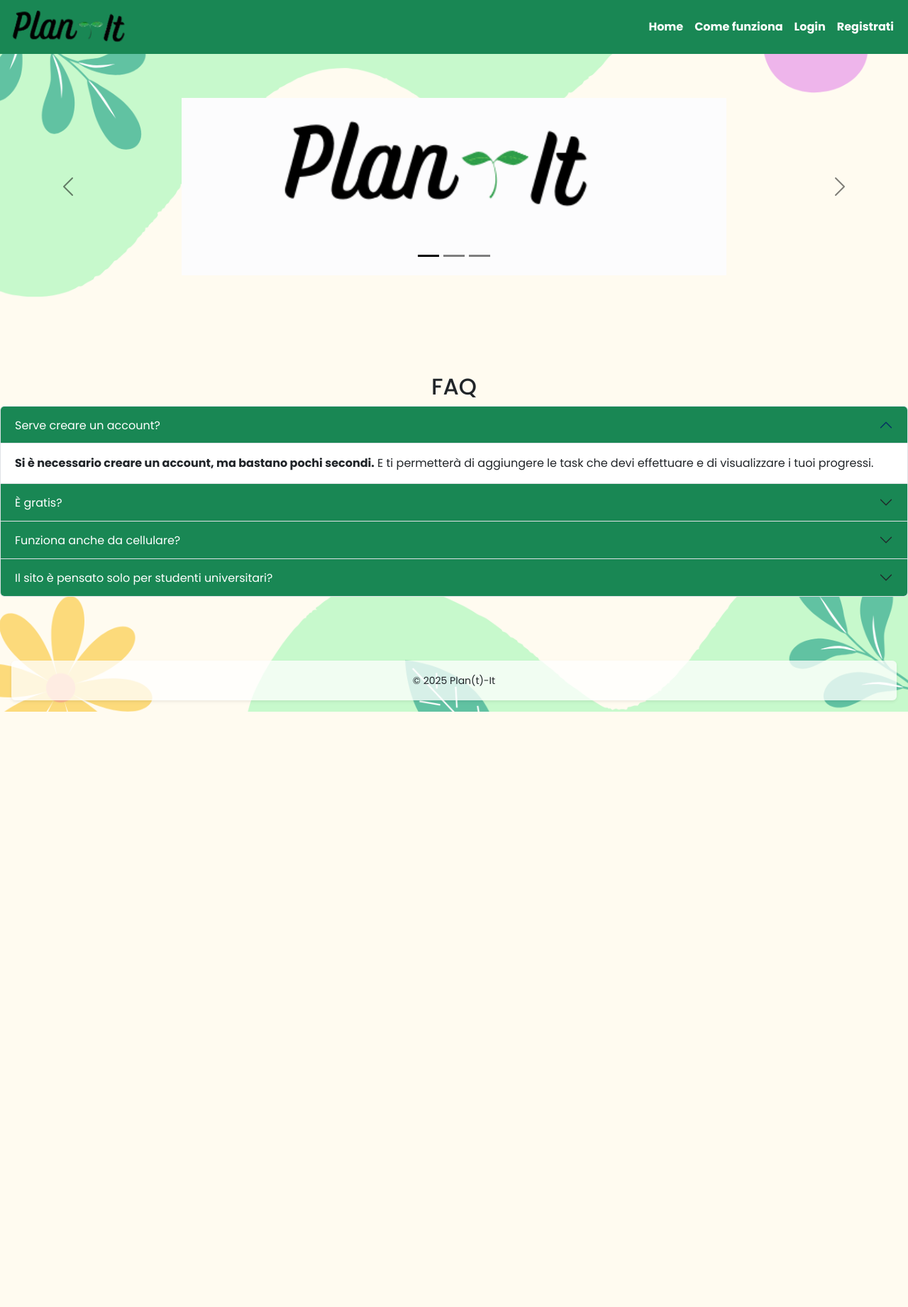
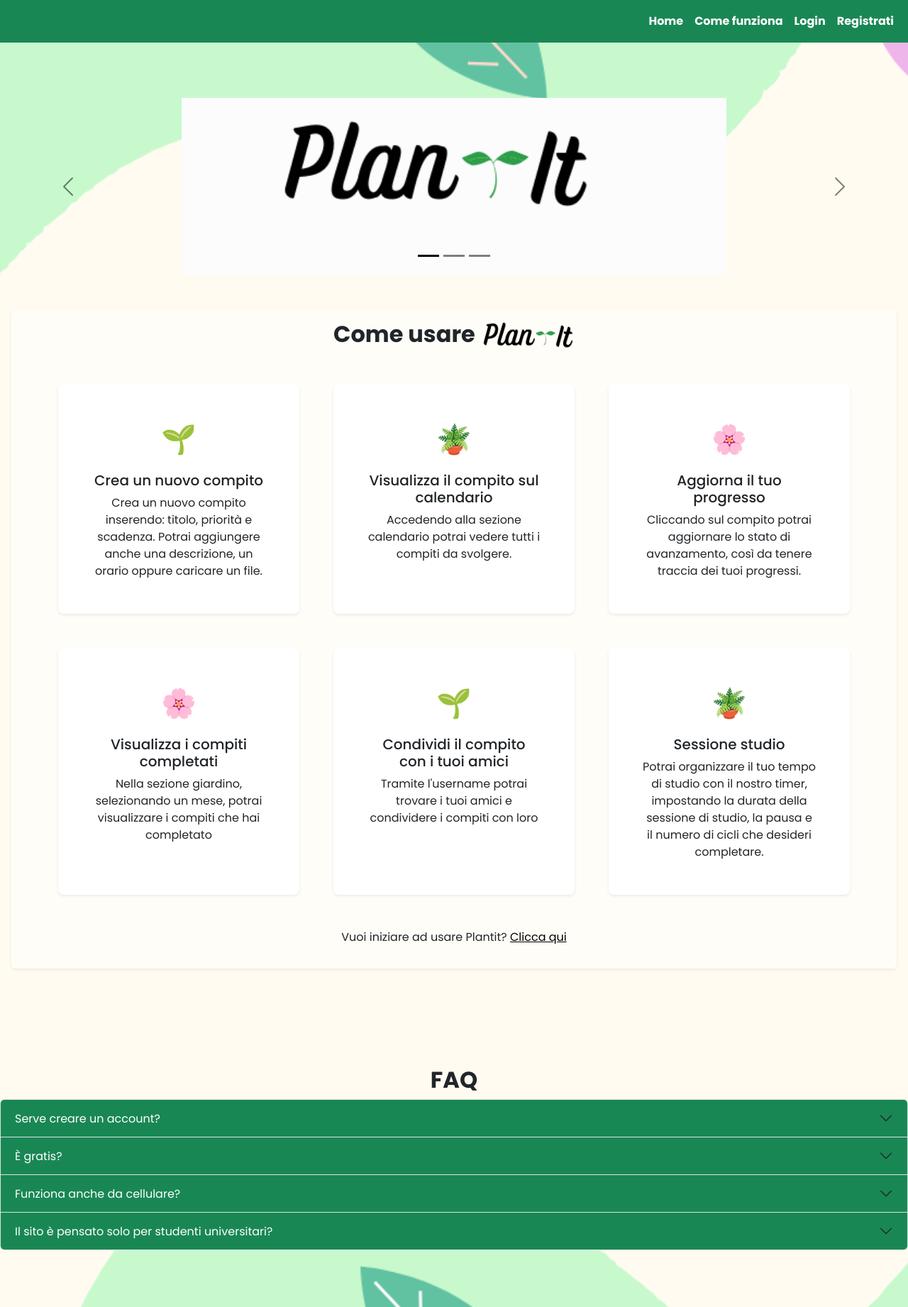
Before and after one commit to claudiagiuseppini/Plan-t-It, a PHP site: page /home/come_funziona.html in a window 1280 px wide. Shown: the top 1842 px of the page at 71% size. Before the commit the page ends 1003 px from the top, so only its background shows below. Run offline with PHP 8.4, Linux system fonts and the light colour scheme.

Commit message:
modifiche sezione "come funziona"

```diff
--- a/home/come_funziona.html
+++ b/home/come_funziona.html
@@ -11,16 +11,22 @@
     <!-- Font-->
    <link href="https://fonts.googleapis.com/css2?family=Poppins:wght@300;400;500;600;700&display=swap" rel="stylesheet">
 
+    <!-- css Bootstrap-->
+    <link href="https://cdn.jsdelivr.net/npm/bootstrap@5.3.5/dist/css/bootstrap.min.css" rel="stylesheet" integrity="sha384-SgOJa3DmI69IUzQ2PVdRZhwQ+dy64/BUtbMJw1MZ8t5HZApcHrRKUc4W0kG879m7" crossorigin="anonymous">
 
-    <link href="https://cdn.jsdelivr.net/npm/bootstrap@5.3.5/dist/css/bootstrap.min.css" rel="stylesheet" integrity="sha384-SgOJa3DmI69IUzQ2PVdRZhwQ+dy64/BUtbMJw1MZ8t5HZApcHrRKUc4W0kG879m7" crossorigin="anonymous">
+    <!-- js Bootstrap-->
     <script src="https://cdn.jsdelivr.net/npm/bootstrap@5.3.5/dist/js/bootstrap.bundle.min.js" integrity="sha384-k6d4wzSIapyDyv1kpU366/PK5hCdSbCRGRCMv+eplOQJWyd1fbcAu9OCUj5zNLiq" crossorigin="anonymous"></script>
+
+     <!-- css -->
     <link rel = "stylesheet" href = "css/come_funziona_style.css">
+
 </head>
+
+
 <body>
     <header>
     <nav class="navbar navbar-expand-lg custom-navbar fixed-top">
     <div class="container-fluid">
-    <a class="navbar-brand mx-auto" href="#"><img src="../assets/logo_bianco-removebg-preview.png" height="50"></a>
 
       <!--ms auto per allineare a sinistra -->
       <button class="navbar-toggler ms-auto" type="button" data-bs-toggle="collapse" data-bs-target="#navbarSupportedContent" aria-controls="navbarSupportedContent" aria-expanded="false" aria-label="Toggle navigation">
@@ -83,17 +89,90 @@
   </div>
 
 
+<!-- py5: classe bootstrap per un ampio padding verticale (top e bottom)-->
+<section class=" bg-white py-3 mt-5 mx-3 mb-5 bg-opacity rounded shadow-sm bg-opacity" id="come-usare-plantit">
+  <div class="container">
+    <!-- mb-5: margin bottom-->
+    <h2 class="text-center fw-bold mb-5"> Come usare <img src="../assets/logo_bianco-removebg-preview.png" height="40"></h2>
+
+    <!-- g-5: gap tra le righe e le colonne-->
+    <div class="row text-center g-5">
+
+      <div class="col-md-4">
+        <div class="card h-100 text-center p-5 rounded-3 border-0 shadow-sm card-green">
+          <!-- fs: 1 è il font size-->
+          <div class="plant-emoji fs-1 mb-3">🌱</div>
+          <h5 class= "card-title">Crea un nuovo compito</h5>
+          <p class="card-text">Crea un nuovo compito inserendo: titolo, priorità e scadenza. Potrai aggiungere anche una descrizione, un orario oppure caricare un file. </p>
+        </div>
+      </div>
+
+      <!-- col-md-4: ogni colonna prende 4/12 dello spazio, quindi ci saranno 3 colonne per riga. Da mobile invece verranno visualizzate una sopra l'altra-->
+      <div class="col-md-4">
+        <div class="card h-100 text-center p-5 rounded-3 border-0 shadow-sm card-green">
+          <div class="plant-emoji fs-1 mb-3">🪴</div>
+          <h5 class="card-title">Visualizza il compito sul calendario</h5>
+          <p class="card-text">Accedendo alla sezione calendario potrai vedere tutti i compiti da svolgere.</p>
+        </div>
+      </div>
+
+      <div class="col-md-4">
+        <div class="card h-100 text-center p-5 rounded-3 border-0 shadow-sm card-green">
+          <div class="plant-emoji fs-1 mb-3">🌸</div>
+          <h5 class="card-title">Aggiorna il tuo progresso</h5>
+          <p class="card-text"> Cliccando sul compito potrai aggiornare lo stato di avanzamento, così da tenere traccia dei tuoi progressi.</p>
+        </div>
+      </div>
+
+      <div class="col-md-4">
+        <div class="card h-100 text-center p-5 rounded-3 border-0 shadow-sm card-green">
+          <div class="plant-emoji fs-1 mb-3">🌸</div>
+          <h5 class="card-title">Visualizza i compiti completati</h5>
+          <p class="card-text"> Nella sezione giardino, selezionando un mese, potrai visualizzare i compiti che hai completato</p>
+        </div>
+      </div>
+
+
+      <div class="col-md-4">
+        <div class="card h-100 text-center p-5 rounded-3 border-0 shadow-sm card-green">
+          <!-- fs: 1 è il font size-->
+          <div class="plant-emoji fs-1 mb-3">🌱</div>
+          <h5 class= "card-title">Condividi il compito con i tuoi amici</h5>
+          <p class="card-text"> Tramite l'username potrai trovare i tuoi amici e condividere i compiti con loro</p>
+        </div>
+      </div>
+
+      <!-- col-md-4: ogni colonna prende 4/12 dello spazio, quindi ci saranno 3 colonne per riga. Da mobile invece verranno visualizzate una sopra l'altra-->
+      <div class="col-md-4">
+        <div class="card h-100 text-center p-5 rounded-3 border-0 shadow-sm card-green">
+          <div class="plant-emoji fs-1 mb-3">🪴</div>
+          <h5 class="card-title">Sessione studio</h5>
+          <p class="card-text">Potrai organizzare il tuo tempo di studio con il nostro timer, impostando la durata della sessione di studio, la pausa e il numero di cicli che desideri completare.</p>
+        </div>
+      </div>
+
+
+
+      <p class="info"> Vuoi iniziare ad usare Plantit? <a href = "home/registrati.html"> Clicca qui </a></p>
+
+
+    </div>
+  </div>
+  </section>
+
+
 
  <div class= "container-accordion">
     <div class="accordion" id="faq">
-      <h2 class="text-center">FAQ</h2>
+      <h2 class="text-center fw-bold">FAQ</h2>
+
         <div class="accordion-item">
           <h2 class="accordion-header">
-            <button class="accordion-button" type="button" data-bs-toggle="collapse" data-bs-target="#collapseOne" aria-expanded="true" aria-controls="collapseOne">
+            <button class="accordion-button collapsed" type="button" data-bs-toggle="collapse" data-bs-target="#collapseOne" aria-expanded="false" aria-controls="collapseOne">
               Serve creare un account?
             </button>
           </h2>
-          <div id="collapseOne" class="accordion-collapse collapse show" data-bs-parent="#faq">
+          <div id="collapseOne" class="accordion-collapse collapse" data-bs-parent="#faq">
             <div class="accordion-body">
               <strong>Si è necessario creare un account, ma bastano pochi secondi.</strong> E ti permetterà di aggiungere le task che devi effettuare e di visualizzare i tuoi progressi.
           </div>
--- a/home/css/come_funziona_style.css
+++ b/home/css/come_funziona_style.css
@@ -46,6 +46,10 @@
         background-position: center;
     }
 
+    .bg-opacity{
+        background-color: rgba(255, 255, 255, 0.42) !important;
+    }
+
 
     .container-accordion{
         padding-top: 90px;
```
